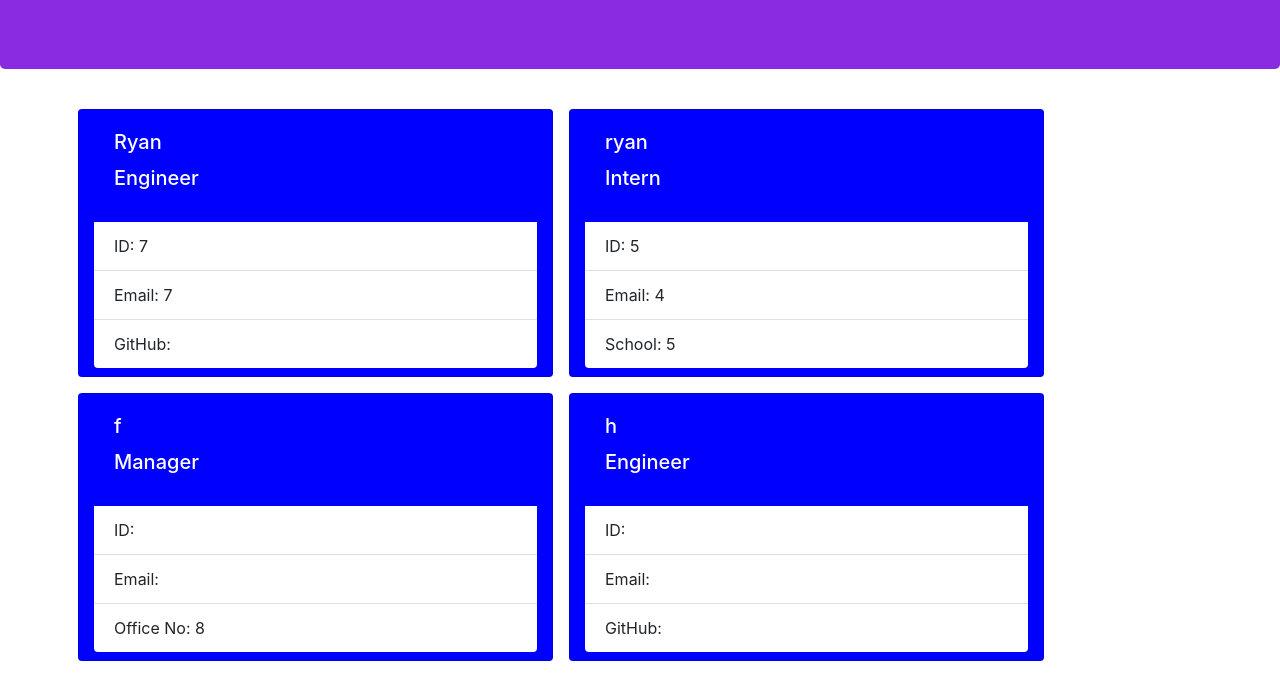
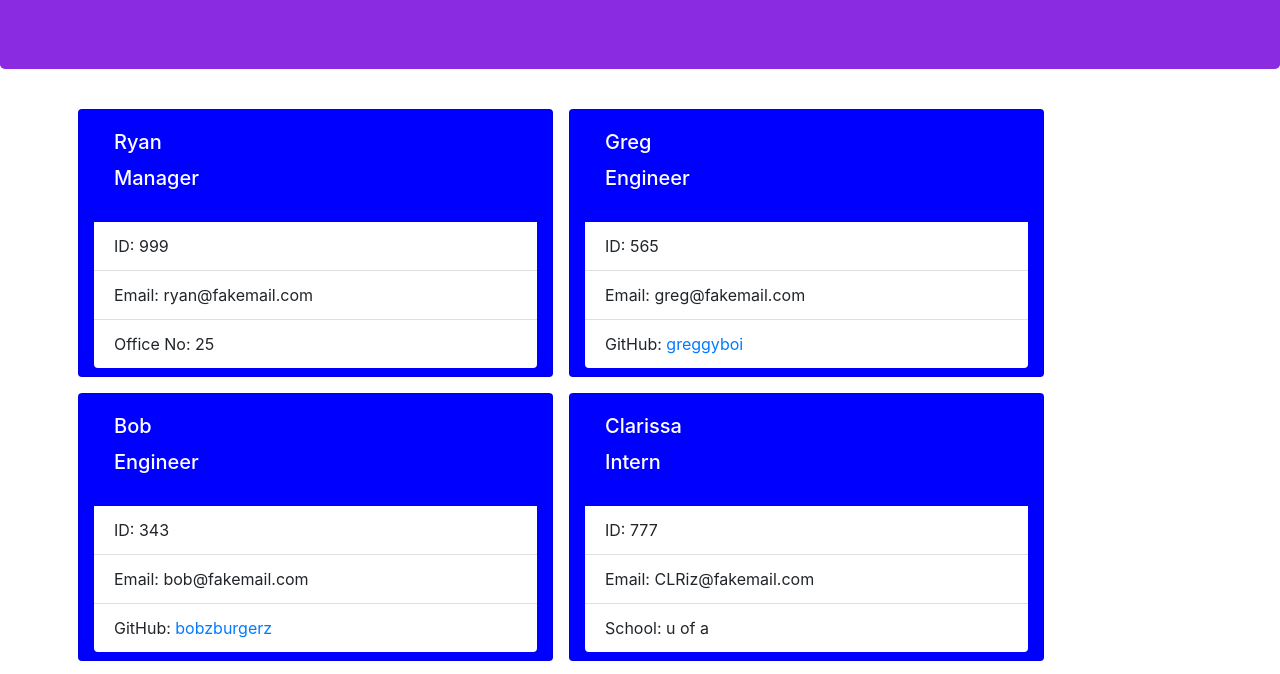
Before and after one commit to Niterich/Template-Engine, a website: page output/team.html in a window 1280 px wide. Shown: the part 115-789 px from the top of the page. Drawn offline with nearby package versions, Linux system fonts and the light colour scheme.

Commit message:
recorded the video of me using the app

```diff
--- a/output/team.html
+++ b/output/team.html
@@ -20,52 +20,52 @@
                     <div class="card col-5 m-2 pb-2" style="width: 18rem;">
     <div class="card-body">
         <h5 class="card-title">Ryan</h5>
+        <h5 class="card-title">Manager</h5>
+    </div>
+    <ul class="list-group list-group-flush">
+        <li class="list-group-item">ID: 999</li>
+        <li class="list-group-item">Email: ryan@fakemail.com</li>
+        <li class="list-group-item">Office No: 25</li>
+    </ul>
+</div><div class="card col-5 m-2 pb-2" style="width: 18rem;">
+    <div class="card-body">
+        <h5 class="card-title">Greg</h5>
         <h5 class="card-title">Engineer</h5>
     </div>
     <ul class="list-group list-group-flush">
-        <li class="list-group-item">ID: 7</li>
-        <li class="list-group-item">Email: 7</li>
-        <li class="list-group-item">GitHub: <a href="#"></a></li>
+        <li class="list-group-item">ID: 565</li>
+        <li class="list-group-item">Email: greg@fakemail.com</li>
+        <li class="list-group-item">GitHub: <a href="#">greggyboi</a></li>
     </ul>
 </div><div class="card col-5 m-2 pb-2" style="width: 18rem;">
     <div class="card-body">
-        <h5 class="card-title">ryan</h5>
+        <h5 class="card-title">Bob</h5>
+        <h5 class="card-title">Engineer</h5>
+    </div>
+    <ul class="list-group list-group-flush">
+        <li class="list-group-item">ID: 343</li>
+        <li class="list-group-item">Email: bob@fakemail.com</li>
+        <li class="list-group-item">GitHub: <a href="#">bobzburgerz</a></li>
+    </ul>
+</div><div class="card col-5 m-2 pb-2" style="width: 18rem;">
+    <div class="card-body">
+        <h5 class="card-title">Clarissa</h5>
         <h5 class="card-title">Intern</h5>
     </div>
     <ul class="list-group list-group-flush">
-        <li class="list-group-item">ID: 5</li>
-        <li class="list-group-item">Email: 4</li>
-        <li class="list-group-item">School: 5</li>
+        <li class="list-group-item">ID: 777</li>
+        <li class="list-group-item">Email: CLRiz@fakemail.com</li>
+        <li class="list-group-item">School: u of a</li>
     </ul>
 </div><div class="card col-5 m-2 pb-2" style="width: 18rem;">
     <div class="card-body">
-        <h5 class="card-title">f</h5>
-        <h5 class="card-title">Manager</h5>
+        <h5 class="card-title">Chris</h5>
+        <h5 class="card-title">Intern</h5>
     </div>
     <ul class="list-group list-group-flush">
-        <li class="list-group-item">ID: </li>
-        <li class="list-group-item">Email: </li>
-        <li class="list-group-item">Office No: 8</li>
-    </ul>
-</div><div class="card col-5 m-2 pb-2" style="width: 18rem;">
-    <div class="card-body">
-        <h5 class="card-title">h</h5>
-        <h5 class="card-title">Engineer</h5>
-    </div>
-    <ul class="list-group list-group-flush">
-        <li class="list-group-item">ID: </li>
-        <li class="list-group-item">Email: </li>
-        <li class="list-group-item">GitHub: <a href="#"></a></li>
-    </ul>
-</div><div class="card col-5 m-2 pb-2" style="width: 18rem;">
-    <div class="card-body">
-        <h5 class="card-title"></h5>
-        <h5 class="card-title">Engineer</h5>
-    </div>
-    <ul class="list-group list-group-flush">
-        <li class="list-group-item">ID: </li>
-        <li class="list-group-item">Email: </li>
-        <li class="list-group-item">GitHub: <a href="#"></a></li>
+        <li class="list-group-item">ID: 888</li>
+        <li class="list-group-item">Email: chris@fakemail.com</li>
+        <li class="list-group-item">School: Harvard</li>
     </ul>
 </div>
                 </div>
```
